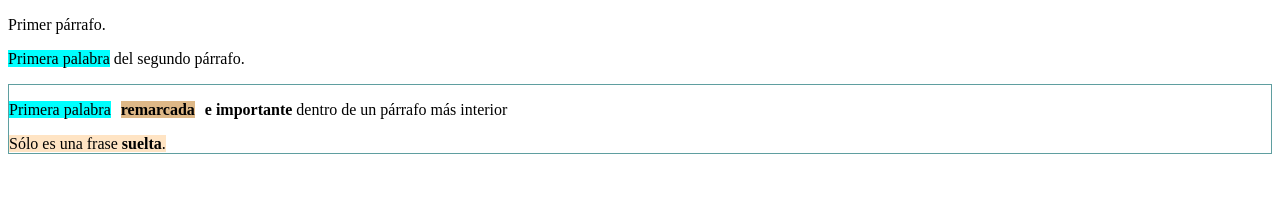
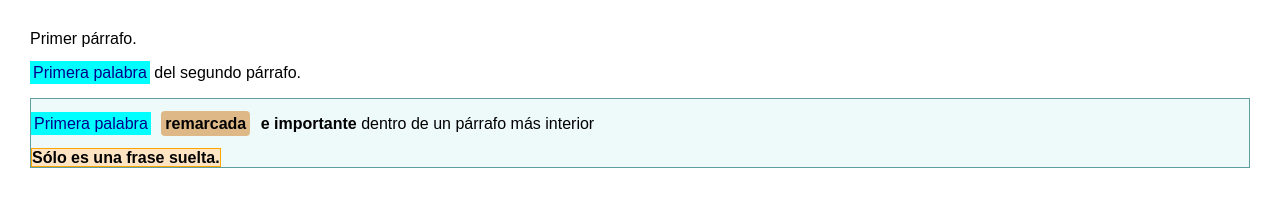
Before and after one commit to Alepern32/TareasDeInterfaces, a plain HTML site: page Tarea3CSS/01_comb_selectores.html in a window 1280 px wide. Drawn offline with Linux system fonts and the light colour scheme.

Commit message:
Update 01_comb_selectores.html

```diff
--- a/Tarea3CSS/01_comb_selectores.html
+++ b/Tarea3CSS/01_comb_selectores.html
@@ -1,36 +1,62 @@
 <!DOCTYPE html>
 <html>
   <head>
+    <meta charset="UTF-8">
+    <title>Ejemplo Selectores CSS - [TU NOMBRE O SIGLAS]</title>
+
     <style>
-/*Para todo <span> que esté dentro de un <p> (descendiente)*/
+      /* CAMBIO 1: Añadí color de texto y padding al span dentro de p */
       p span {
         background-color: aqua;
+        color: darkblue; /*Añadido*/
+        padding: 3px;    /*Añadido*/
       }
-/*Para todo <span> que sea hijo directo de un <div>*/
+
+      /* CAMBIO 2: Span hijo directo de div → se cambió color de fondo y borde */
       div > span {
         background-color: bisque;
+        border: 1px solid orange; /*Añadido*/
+        font-weight: bold;        /*Añadido*/
       }
-/*Para todo <b> que vaya inmediatamente después de un <span> (hermano adyacente)*/
+
+      /* CAMBIO 3: <b> después de <span> ahora tiene más estilo visual */
       span + b {
         margin: 6px;
         background-color: burlywood;
+        padding: 4px;       /*Añadido*/
+        border-radius: 4px; /*Añadido*/
       }
-/*Para todo <div> que sea hermano posterior de un <p> dentro del mismo nivel*/
+
+      /* CAMBIO 4: div hermano posterior de p ahora con fondo extra */
       p ~ div {
         border: 1px solid cadetblue;
+        background-color: #eef9f9; /*Añadido*/
+        margin-top: 10px;          /*Añadido*/
+      }
+
+      /* CAMBIO EXTRA: añadimos estilo al body */
+      body {
+        font-family: Arial, sans-serif;
+        margin: 30px;
       }
     </style>
   </head>
+
   <body>
     <div>
-    	   <p>Primer párrafo.</p> <p><span>Primera palabra</span> del segundo párrafo.</p>
+      <p>Primer párrafo.</p>
+      <p><span>Primera palabra</span> del segundo párrafo.</p>
+
       <div>
         <p>
           <span>Primera palabra</span>
-            	<b>remarcada</b> <strong>e importante</strong>
-				dentro de un párrafo más interior</p>
+          <b>remarcada</b>
+          <strong>e importante</strong> dentro de un párrafo más interior
+        </p>
+
         <span>Sólo es una frase <b>suelta</b>.</span>
       </div>
     </div>
+
   </body>
-</html
+</html>
```
Lines whose indentation alone changed are shown as unchanged.
